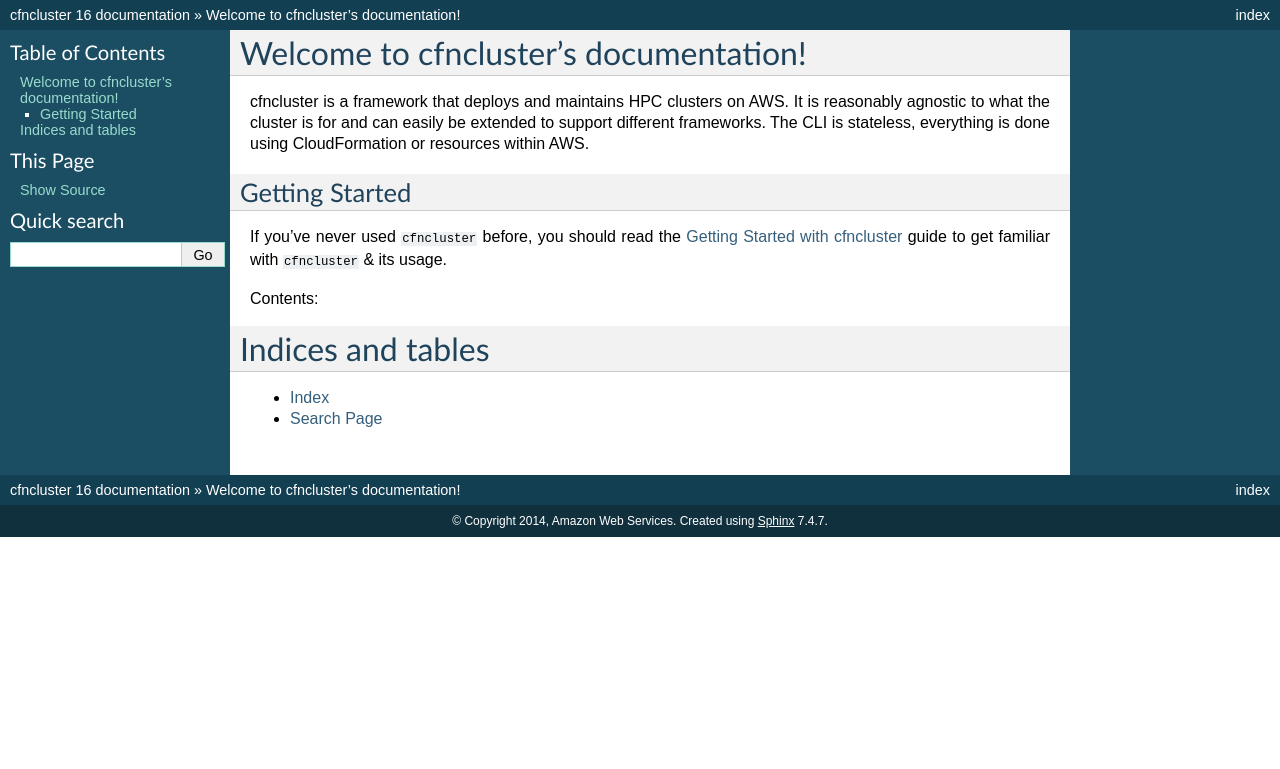
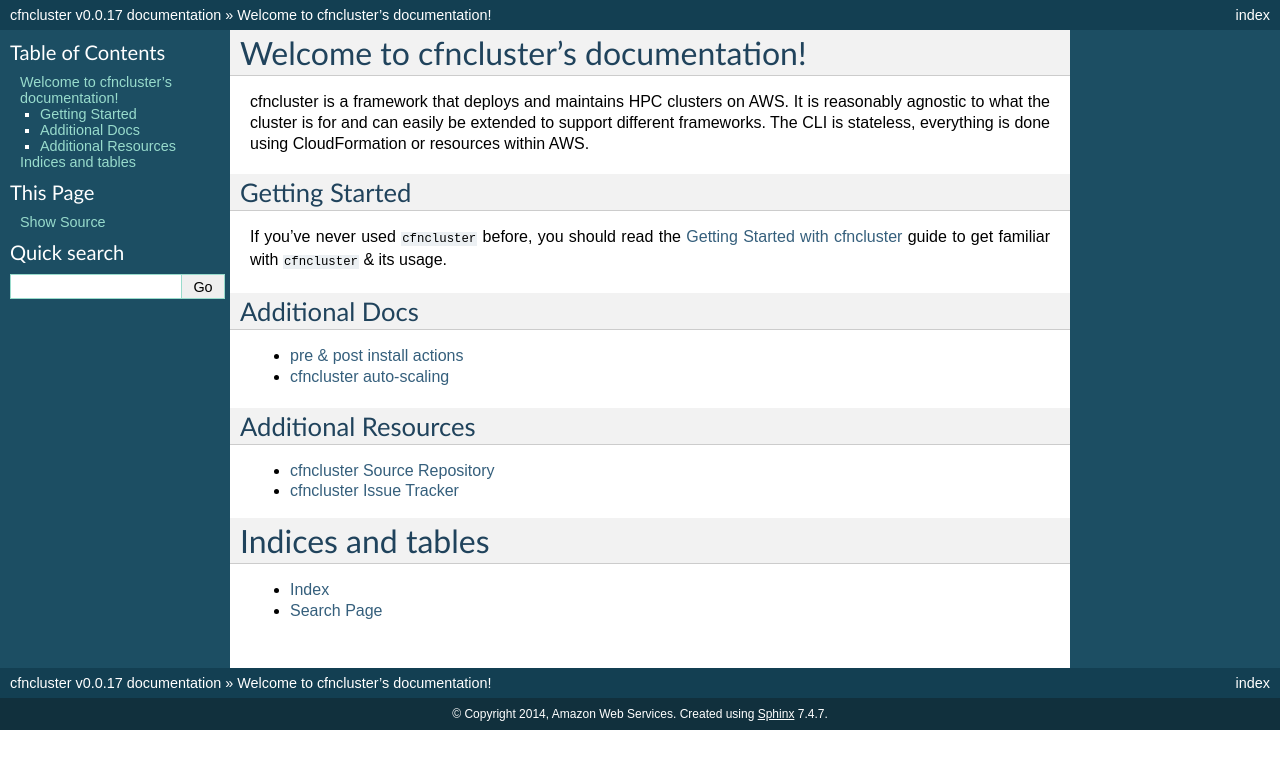
Before and after one commit to aws/aws-parallelcluster, a Sphinx documentation site: the page built from docs/source/index.rst, in a window 1280 px wide. Shown: the top 769 px of the page. Built offline with Sphinx 7.4.7, drawn with Linux system fonts in a browser that asks for light colours.

Commit message:
Updating documentation

```diff
--- a/docs/source/conf.py
+++ b/docs/source/conf.py
@@ -53,9 +53,9 @@
 # built documents.
 #
 # The short X.Y version.
-version = '0.0'
+version = 'v0.0.17'
 # The full version, including alpha/beta/rc tags.
-release = '16'
+release = 'v0.0.17'
 
 # The language for content autogenerated by Sphinx. Refer to documentation
 # for a list of supported languages.
--- a/docs/source/index.rst
+++ b/docs/source/index.rst
@@ -11,17 +11,22 @@
 Getting Started
 ---------------
 
-If you've never used ``cfncluster`` before, you should read the
-:doc:`Getting Started with cfncluster <getting_started>` guide to get familiar
-with ``cfncluster`` & its usage.
+If you've never used ``cfncluster`` before, you should read the :doc:`Getting Started with cfncluster <getting_started>` guide to get familiar with ``cfncluster`` & its usage.
 
+Additional Docs
+---------------
 
-Contents:
+* :doc:`pre & post install actions <pre_post_install>`
+* :doc:`cfncluster auto-scaling <autoscaling>`
 
-.. toctree::
-   :maxdepth: 2
+Additional Resources
+--------------------
 
+* `cfncluster Source Repository`_
+* `cfncluster Issue Tracker`_
 
+.. _cfncluster Issue Tracker: https://github.com/awslabs/cfncluster/issues
+.. _cfncluster Source Repository: https://github.com/awslabs/cfncluster
 
 Indices and tables
 ==================
```
Also changed, not shown: docs/source/autoscaling.rst (added, +48 -0 lines), docs/source/getting_started.rst (+10 -27 lines), docs/source/pre_post_install.rst (added, +63 -0 lines).
